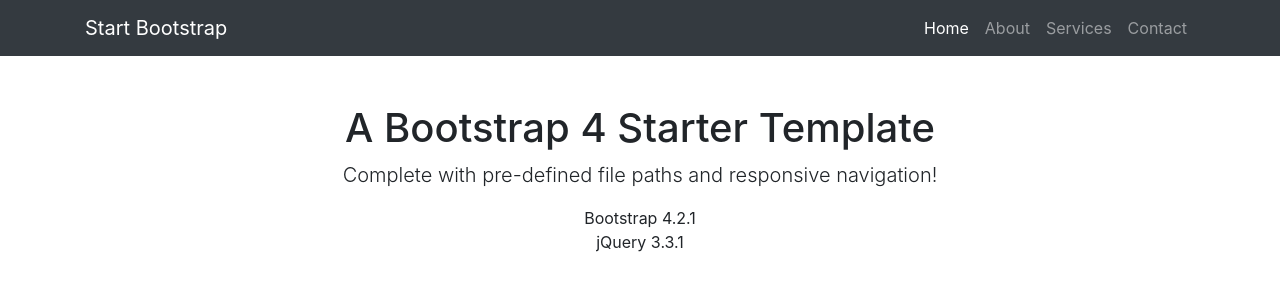
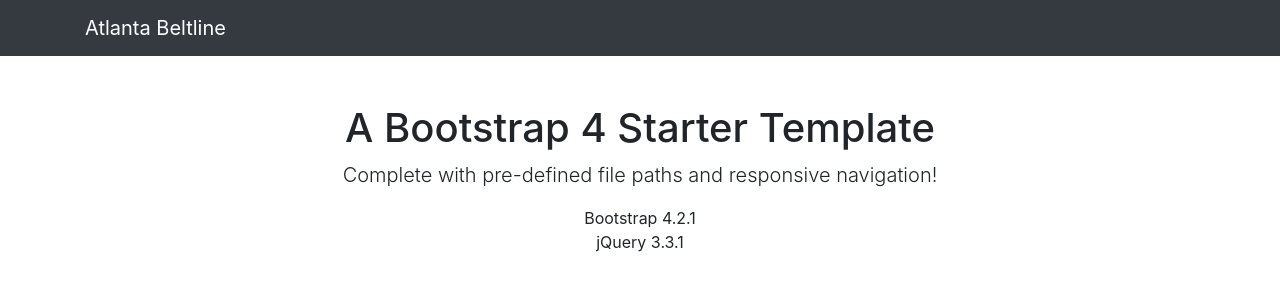
Before and after one commit to panzarino/cs4400, a PHP site: page / in a window 1280 px wide. Shown: the top 300 px of the page. Run offline with PHP 8.4, Linux system fonts and the light colour scheme.

Commit message:
Update header

```diff
--- a/header.php
+++ b/header.php
@@ -8,7 +8,7 @@
     <meta name="description" content="">
     <meta name="author" content="">
 
-    <title>Bare - Start Bootstrap Template</title>
+    <title>Atlanta Beltline</title>
 
     <!-- Bootstrap core CSS -->
     <link href="vendor/bootstrap/css/bootstrap.min.css" rel="stylesheet">
@@ -20,27 +20,6 @@
 <!-- Navigation -->
 <nav class="navbar navbar-expand-lg navbar-dark bg-dark static-top">
     <div class="container">
-        <a class="navbar-brand" href="#">Start Bootstrap</a>
-        <button class="navbar-toggler" type="button" data-toggle="collapse" data-target="#navbarResponsive" aria-controls="navbarResponsive" aria-expanded="false" aria-label="Toggle navigation">
-            <span class="navbar-toggler-icon"></span>
-        </button>
-        <div class="collapse navbar-collapse" id="navbarResponsive">
-            <ul class="navbar-nav ml-auto">
-                <li class="nav-item active">
-                    <a class="nav-link" href="#">Home
-                        <span class="sr-only">(current)</span>
-                    </a>
-                </li>
-                <li class="nav-item">
-                    <a class="nav-link" href="#">About</a>
-                </li>
-                <li class="nav-item">
-                    <a class="nav-link" href="#">Services</a>
-                </li>
-                <li class="nav-item">
-                    <a class="nav-link" href="#">Contact</a>
-                </li>
-            </ul>
-        </div>
+        <a class="navbar-brand" href="#">Atlanta Beltline</a>
     </div>
 </nav>
```
